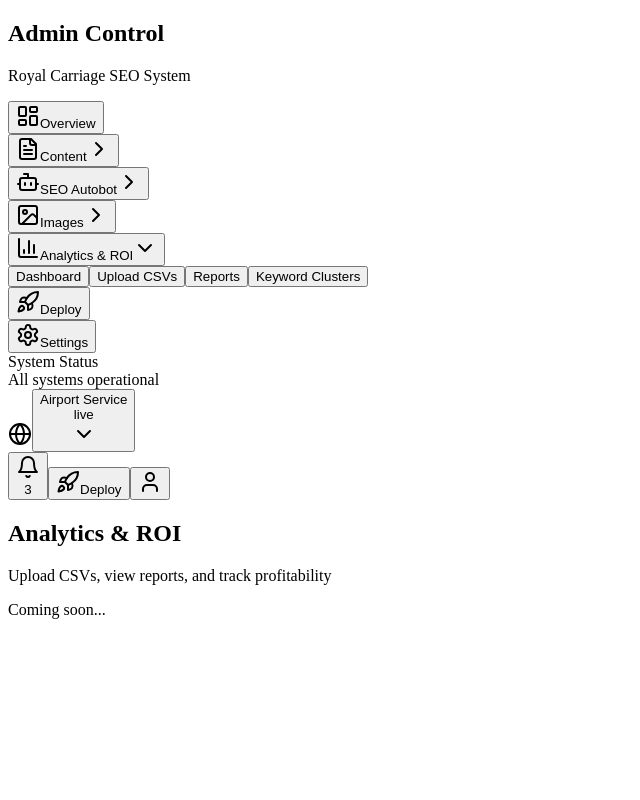
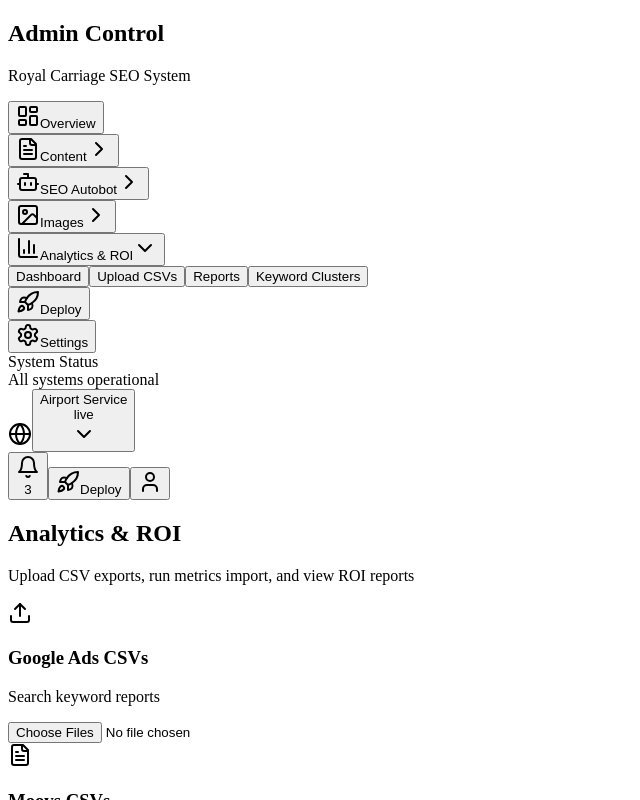
Before and after one commit to royalcarriage/royalcarriage, a React (Vite) app in the folder client/: page /admin in a window 1280 px wide. Both pictures are taken after a click on the button "Analytics & ROI". Shown: the top 800 px of the page, without its empty margins (0-640 px from the left). Built offline with nearby package versions, Linux system fonts and the light colour scheme; a web font is replaced by a local one.

Commit message:
Phase 2B: Analytics UI with CSV upload and metrics dashboard implemented
Co-authored-by: royalcarriage <253548390+royalcarriage@users.noreply.github.com>

```diff
--- /dev/null
+++ b/client/src/components/admin/AnalyticsDashboard.tsx
@@ -0,0 +1,168 @@
+/**
+ * Analytics & ROI Dashboard
+ * Displays metrics, keyword clusters, and ROI reports
+ */
+
+import React, { useState } from 'react';
+import { Button } from '@/components/ui/button';
+import { Upload, FileText, TrendingUp, DollarSign } from 'lucide-react';
+
+export function AnalyticsDashboard() {
+  const [uploading, setUploading] = useState(false);
+  const [uploadStatus, setUploadStatus] = useState<string>('');
+
+  const handleFileUpload = async (event: React.ChangeEvent<HTMLInputElement>, type: string) => {
+    const files = event.target.files;
+    if (!files || files.length === 0) return;
+
+    setUploading(true);
+    setUploadStatus(`Uploading ${type} files...`);
+
+    // Simulate upload (in production, this would send to API)
+    setTimeout(() => {
+      setUploadStatus(`${type} files uploaded successfully! Run metrics import to process.`);
+      setUploading(false);
+    }, 2000);
+  };
+
+  const handleMetricsImport = () => {
+    setUploadStatus('Running metrics import... This may take a minute.');
+
+    // In production, this would trigger the metrics-import.mjs script via API
+    setTimeout(() => {
+      setUploadStatus('Metrics import complete! Reports generated.');
+    }, 3000);
+  };
+
+  return (
+    <div className="space-y-6">
+      <div>
+        <h2 className="text-2xl font-bold text-foreground mb-2">Analytics & ROI</h2>
+        <p className="text-muted-foreground">
+          Upload CSV exports, run metrics import, and view ROI reports
+        </p>
+      </div>
+
+      {/* CSV Upload Section */}
+      <div className="grid grid-cols-1 md:grid-cols-2 gap-4">
+        <div className="border border-border rounded-lg p-6 bg-card">
+          <div className="flex items-center gap-3 mb-4">
+            <div className="w-10 h-10 rounded-lg bg-blue-500/10 flex items-center justify-center">
+              <Upload className="w-5 h-5 text-blue-500" />
+            </div>
+            <div>
+              <h3 className="font-semibold text-foreground">Google Ads CSVs</h3>
+              <p className="text-sm text-muted-foreground">Search keyword reports</p>
+            </div>
+          </div>
+          <input
+            type="file"
+            accept=".csv,.tsv"
+            multiple
+            onChange={(e) => handleFileUpload(e, 'Google Ads')}
+            className="block w-full text-sm text-muted-foreground
+              file:mr-4 file:py-2 file:px-4
+              file:rounded-md file:border-0
+              file:text-sm file:font-semibold
+              file:bg-blue-500/10 file:text-blue-500
+              hover:file:bg-blue-500/20
+              cursor-pointer"
+            disabled={uploading}
+          />
+        </div>
+
+        <div className="border border-border rounded-lg p-6 bg-card">
+          <div className="flex items-center gap-3 mb-4">
+            <div className="w-10 h-10 rounded-lg bg-green-500/10 flex items-center justify-center">
+              <FileText className="w-5 h-5 text-green-500" />
+            </div>
+            <div>
+              <h3 className="font-semibold text-foreground">Moovs CSVs</h3>
+              <p className="text-sm text-muted-foreground">Reservation exports</p>
+            </div>
+          </div>
+          <input
+            type="file"
+            accept=".csv"
+            multiple
+            onChange={(e) => handleFileUpload(e, 'Moovs')}
+            className="block w-full text-sm text-muted-foreground
+              file:mr-4 file:py-2 file:px-4
+              file:rounded-md file:border-0
+              file:text-sm file:font-semibold
+              file:bg-green-500/10 file:text-green-500
+              hover:file:bg-green-500/20
+              cursor-pointer"
+            disabled={uploading}
+          />
+        </div>
+      </div>
+
+      {/* Status Message */}
+      {uploadStatus && (
+        <div className={`border rounded-lg p-4 ${
+          uploadStatus.includes('complete') ? 'bg-green-500/10 border-green-500/20' : 'bg-blue-500/10 border-blue-500/20'
+        }`}>
+          <p className={uploadStatus.includes('complete') ? 'text-green-600' : 'text-blue-600'}>
+            {uploadStatus}
+          </p>
+        </div>
+      )}
+
+      {/* Import Button */}
+      <div className="flex gap-4">
+        <Button
+          onClick={handleMetricsImport}
+          disabled={uploading}
+          size="lg"
+        >
+          <TrendingUp className="w-4 h-4 mr-2" />
+          Run Metrics Import
+        </Button>
+        <Button variant="outline" size="lg">
+          <FileText className="w-4 h-4 mr-2" />
+          View ROI Report
+        </Button>
+      </div>
+
+      {/* Quick Stats */}
+      <div className="grid grid-cols-1 md:grid-cols-3 gap-4">
+        <div className="border border-border rounded-lg p-6 bg-card">
+          <div className="flex items-center justify-between mb-2">
+            <h4 className="text-sm font-medium text-muted-foreground">Ad Spend (30d)</h4>
+            <DollarSign className="w-4 h-4 text-muted-foreground" />
+          </div>
+          <p className="text-2xl font-bold text-foreground">$8,400</p>
+          <p className="text-xs text-muted-foreground mt-1">Last import: 2 days ago</p>
+        </div>
+
+        <div className="border border-border rounded-lg p-6 bg-card">
+          <div className="flex items-center justify-between mb-2">
+            <h4 className="text-sm font-medium text-muted-foreground">Revenue (30d)</h4>
+            <DollarSign className="w-4 h-4 text-muted-foreground" />
+          </div>
+          <p className="text-2xl font-bold text-foreground">$47,350</p>
+          <p className="text-xs text-green-600 mt-1">ROAS: 5.64x</p>
+        </div>
+
+        <div className="border border-border rounded-lg p-6 bg-card">
+          <div className="flex items-center justify-between mb-2">
+            <h4 className="text-sm font-medium text-muted-foreground">Profit Proxy (30d)</h4>
+            <DollarSign className="w-4 h-4 text-muted-foreground" />
+          </div>
+          <p className="text-2xl font-bold text-foreground">$12,840</p>
+          <p className="text-xs text-muted-foreground mt-1">27.1% margin</p>
+        </div>
+      </div>
+
+      {/* Placeholder for future sections */}
+      <div className="border border-dashed border-border rounded-lg p-8 text-center bg-accent/50">
+        <h3 className="font-semibold text-foreground mb-2">Keyword Clusters & Top 100</h3>
+        <p className="text-sm text-muted-foreground mb-4">
+          After running metrics import, keyword clustering and top 100 report will appear here.
+        </p>
+        <Button variant="outline">View Example Reports</Button>
+      </div>
+    </div>
+  );
+}
--- a/client/src/pages/admin/AdminDashboardV2.tsx
+++ b/client/src/pages/admin/AdminDashboardV2.tsx
@@ -4,6 +4,7 @@ import { Button } from "@/components/ui/button";
 import { AdminSidebar, AdminSection } from "@/components/admin/AdminSidebar";
 import { SiteSelector } from "@/components/admin/SiteSelector";
 import { OverviewDashboard } from "@/components/admin/OverviewDashboard";
+import { AnalyticsDashboard } from "@/components/admin/AnalyticsDashboard";
 import { Bell, User, Rocket } from "lucide-react";
 import { Badge } from "@/components/ui/badge";
 
@@ -22,7 +23,7 @@ export default function AdminDashboardV2() {
       case "images":
         return <ImagesPlaceholder />;
       case "analytics":
-        return <AnalyticsPlaceholder />;
+        return <AnalyticsDashboard />;
       case "deploy":
         return <DeployPlaceholder />;
       case "settings":
@@ -125,16 +126,6 @@ function ImagesPlaceholder() {
   );
 }
 
-function AnalyticsPlaceholder() {
-  return (
-    <div className="bg-white rounded-lg border border-gray-200 p-8 text-center">
-      <h2 className="text-2xl font-bold text-gray-900 mb-2">Analytics & ROI</h2>
-      <p className="text-gray-600 mb-4">Upload CSVs, view reports, and track profitability</p>
-      <p className="text-sm text-gray-500">Coming soon...</p>
-    </div>
-  );
-}
-
 function DeployPlaceholder() {
   return (
     <div className="bg-white rounded-lg border border-gray-200 p-8 text-center">
```
